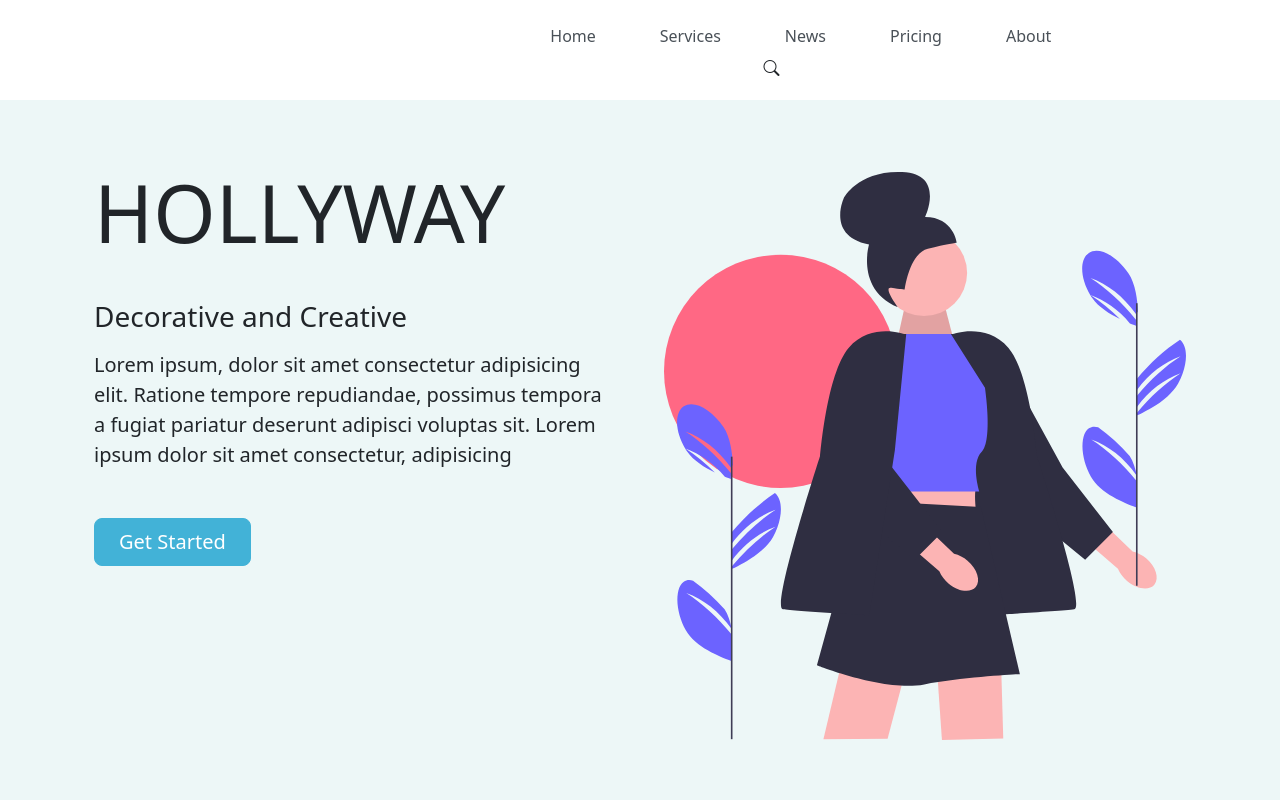
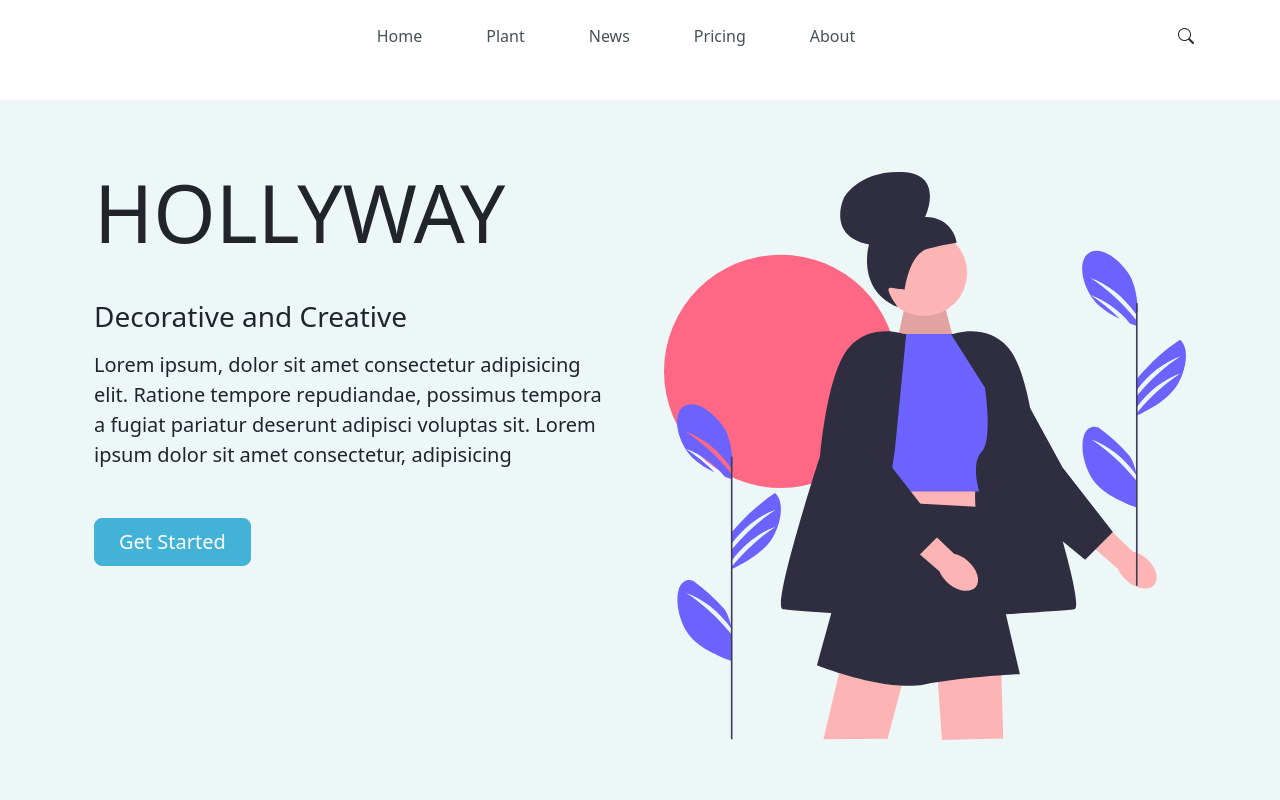
Before and after one commit to worldbeater2/hollywaytutorial, a plain HTML site: page index.html in a window 1280 px wide. Shown: the top 800 px of the page. Drawn offline with nearby package versions, Linux system fonts and the light colour scheme.

Commit message:
more links for mockup

```diff
--- a/index.html
+++ b/index.html
@@ -40,10 +40,10 @@
 
                 <ul class="nav col-12 col-md-auto mb-2 justify-content-center mb-md-0">
                     <li><a href="index.html" class="nav-link active px-2 me-5 text-light-emphasis">Home</a></li>
-                    <li><a href="#" class="nav-link px-2 me-5 text-light-emphasis">Services</a></li>
-                    <li><a href="#" class="nav-link px-2 me-5 text-light-emphasis ">News</a></li>
-                    <li><a href="#" class="nav-link px-2 me-5 text-light-emphasis">Pricing</a></li>
-                    <li><a href="#" class="nav-link px-2 me-5 text-light-emphasis ">About</a></li>
+                    <li><a href="#plant" class="nav-link px-2 me-5 text-light-emphasis">Plant</a></li>
+                    <li><a href="#plant" class="nav-link px-2 me-5 text-light-emphasis ">News</a></li>
+                    <li><a href="#plant" class="nav-link px-2 me-5 text-light-emphasis">Pricing</a></li>
+                    <li><a href="#plant" class="nav-link px-2 me-5 text-light-emphasis ">About</a></li>
                 </ul>
 
                 <div class="col-md-3 text-end">
@@ -120,7 +120,7 @@
                     <a class="nav-link" href="#">Sofa</a>
                 </li>
                 <li class="nav-item me-5 ">
-                    <a class="nav-link active" aria-current="page" href="#">Plant</a>
+                    <a class="nav-link active" id="plant" aria-current="page" href="#">Plant</a>
                 </li>
                 <li class="nav-item me-5">
                     <a class="nav-link" href="#">Miniature</a>
```
Also changed, not shown: login.html (+1 -1 lines).
